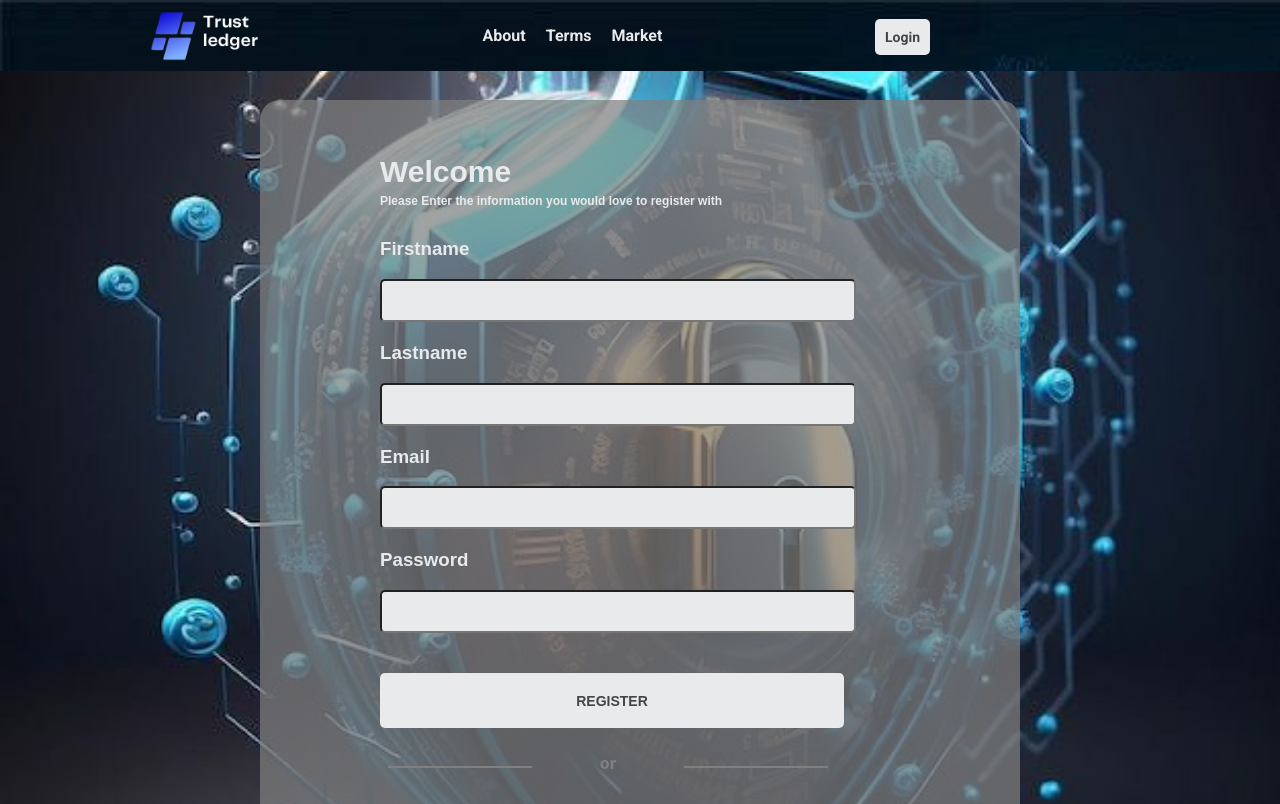
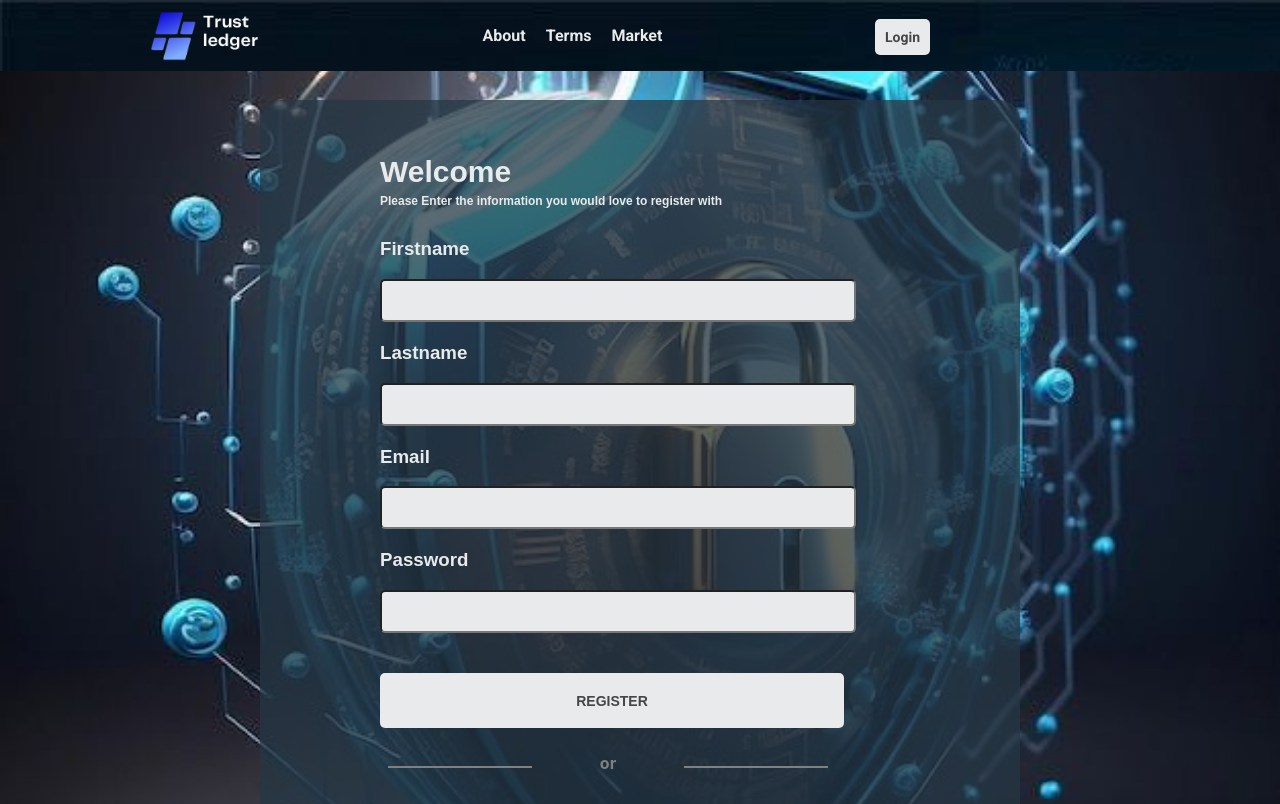
Before and after one commit to ikosong1406/trustledger, a React (Create React App) app: page /register in a window 1280 px wide. Shown: the top 804 px of the page. Built offline with nearby package versions, Linux system fonts and the light colour scheme.

Commit message:
modified:   src/styles/Login.css 	modified:   src/styles/Register.css

```diff
--- a/src/styles/Login.css
+++ b/src/styles/Login.css
@@ -13,7 +13,7 @@
   padding: 60px;
   padding-bottom: 30px;
   width: 50%;
-  background-color: #8080809d;
+  background-color: #253745bc;
   border-radius: 20px;
 }
 
--- a/src/styles/Register.css
+++ b/src/styles/Register.css
@@ -13,7 +13,7 @@
   padding: 60px;
   padding-bottom: 30px;
   width: 50%;
-  background-color: #808080b6;
+  background-color: #253745bc;
   border-radius: 20px;
 }
 
```
